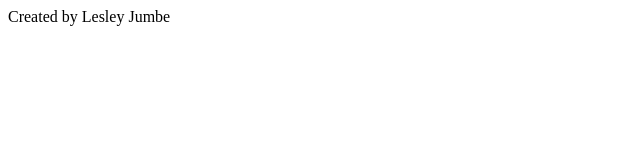
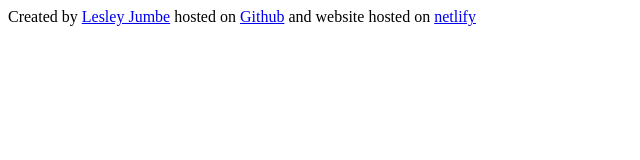
Before and after one commit to Lejayzm/shecode-plus-wk7-homework, a plain HTML site: page index.html in a window 1280 px wide. Shown: the whole page, without its empty margins (0-640 px from the left). Drawn offline with Linux system fonts and the light colour scheme.

Commit message:
sdded the footer links

```diff
--- a/index.html
+++ b/index.html
@@ -6,6 +6,13 @@
     <title>shecode plus wk 7 homework</title>
   </head>
   <body>
-    <footer>Created by Lesley Jumbe</footer>
+    <footer>
+      Created by
+      <a href="https://github.com/Lejayzm"> Lesley Jumbe</a>
+      hosted on
+      <a href="https://github.com/Lejayzm/shecode-plus-wk7-homework">Github</a>
+      and website hosted on
+      <a href="https://lejayshecodepluswk7homework.netlify.app/">netlify</a>
+    </footer>
   </body>
 </html>
```
